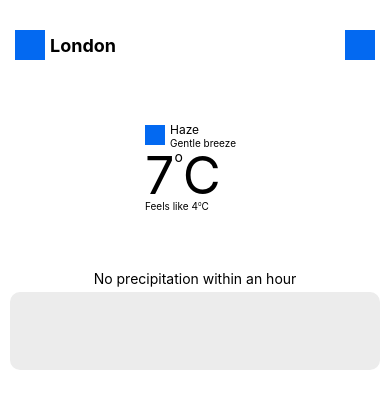
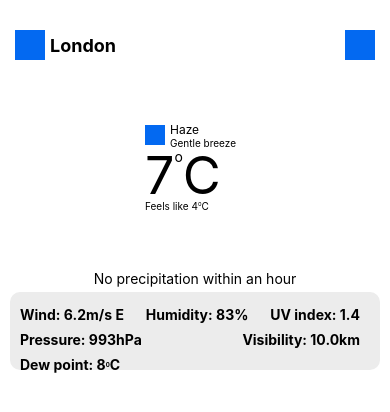
Before and after one commit to IrvanMahardhika/openWeatherAppClone, a React Native app: screen / in a window 390 px wide. Shown: the top 412 px of the page. Built offline with nearby package versions, Linux system fonts and the light colour scheme.

Commit message:
weatherHighlightSection UI

```diff
--- a/src/pages/home/weatherHighlightSection/index.tsx
+++ b/src/pages/home/weatherHighlightSection/index.tsx
@@ -15,7 +15,21 @@
           No precipitation within an hour
         </Text>
       </View>
-      <View style={styles.weatherHighlightInnerSection}></View>
+      <View style={styles.weatherHighlightInnerSection}>
+        <View style={styles.row}>
+          <Text style={styles.weatherHighlightText}>{`Wind: 6.2m/s E`}</Text>
+          <Text style={styles.weatherHighlightText}>{`Humidity: 83%`}</Text>
+          <Text style={styles.weatherHighlightText}>{`UV index: 1.4`}</Text>
+          <Text style={styles.weatherHighlightText}>{`Pressure: 993hPa`}</Text>
+          <Text
+            style={styles.weatherHighlightText}>{`Visibility: 10.0km`}</Text>
+          <View style={styles.dewPointTextSection}>
+            <Text style={styles.dewPointText}>{`Dew point: 8`}</Text>
+            <Text style={styles.dewPointDegreeCircle}>0</Text>
+            <Text style={styles.dewPointText}>C</Text>
+          </View>
+        </View>
+      </View>
     </View>
   );
 };
--- a/src/pages/home/weatherHighlightSection/weatherHighlightSection.styles.ts
+++ b/src/pages/home/weatherHighlightSection/weatherHighlightSection.styles.ts
@@ -18,7 +18,32 @@
     },
     weatherHighlightInnerSection: {
       flex: 1,
+      padding: 10,
       borderRadius: 10,
       backgroundColor: theme.colors.lightGrey,
     },
+    row: {
+      flexDirection: 'row',
+      flexWrap: 'wrap',
+      justifyContent: 'space-between',
+    },
+    weatherHighlightText: {
+      marginRight: 10,
+      lineHeight: 25,
+      fontSize: 14,
+      fontWeight: 'bold',
+    },
+    dewPointTextSection: {
+      flexDirection: 'row',
+    },
+    dewPointText: {
+      lineHeight: 25,
+      fontSize: 14,
+      fontWeight: 'bold',
+    },
+    dewPointDegreeCircle: {
+      lineHeight: 25,
+      fontSize: 6,
+      fontWeight: 'bold',
+    },
   });
```
